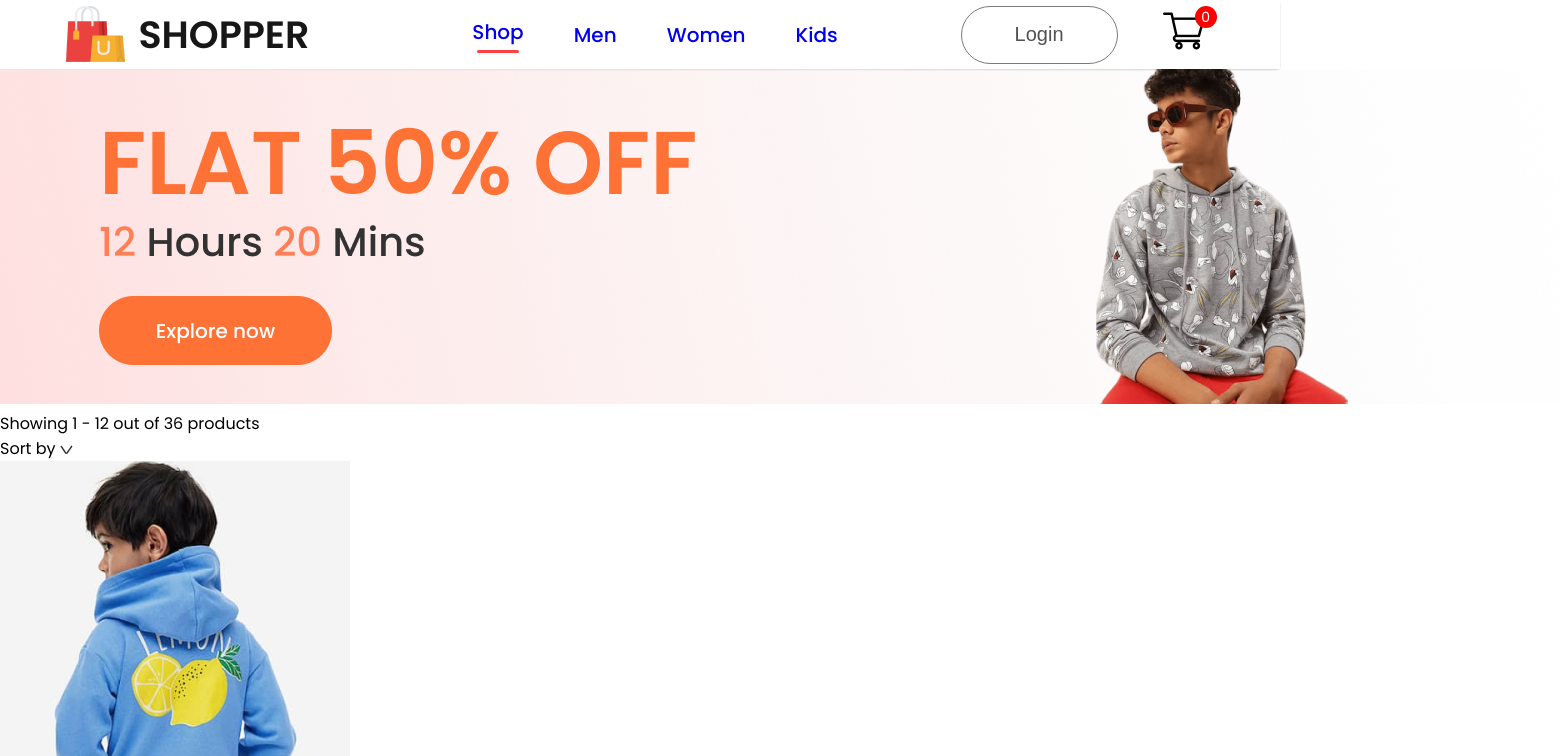
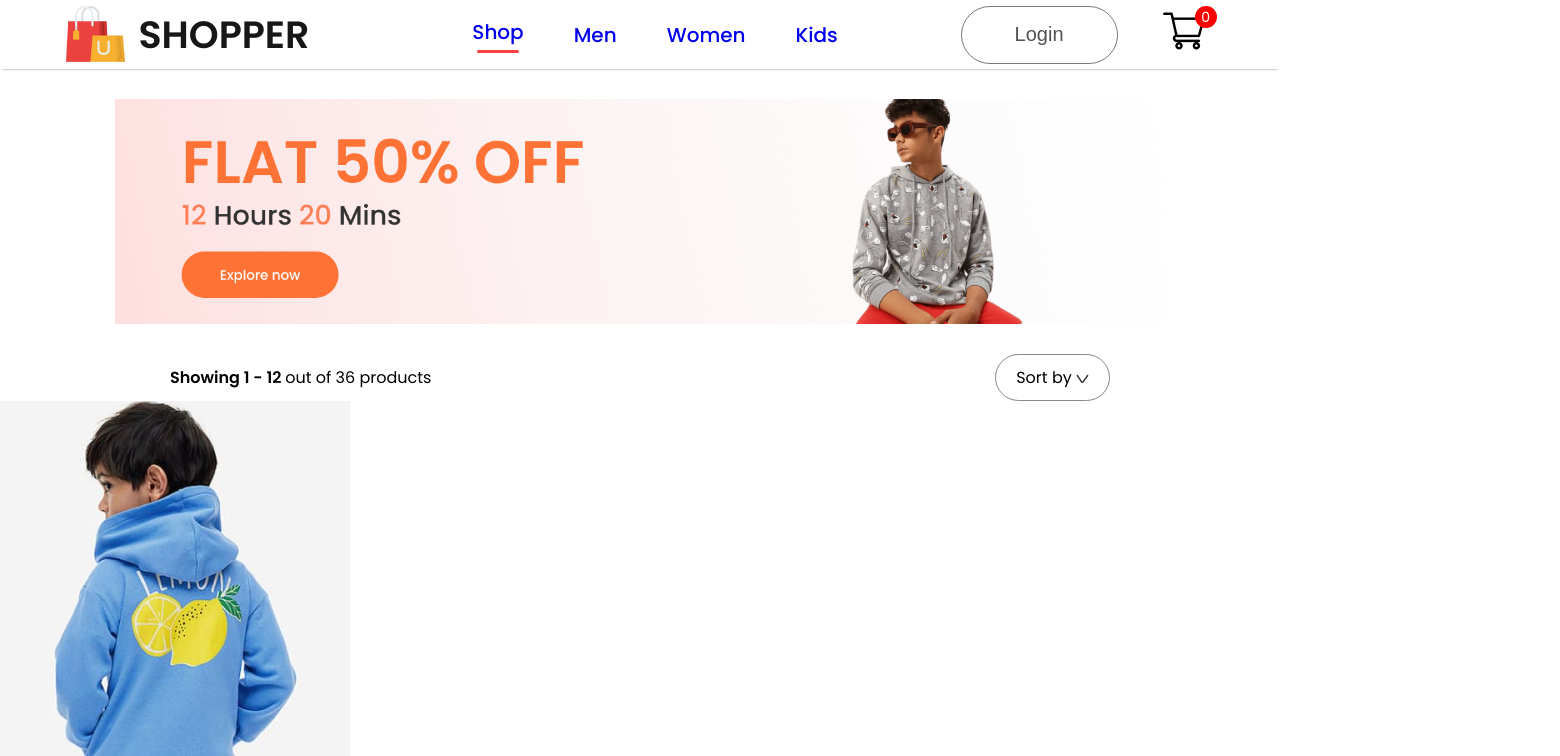
Before and after one commit to KevinShehan/e-commerce, a React (Create React App) app: page /kids in a window 1280 px wide. Shown: the top 756 px of the page, 1560 px wide, since content can reach past the window. Built offline with nearby package versions, Linux system fonts and the light colour scheme.

Commit message:
shop category css part1 completed

```diff
--- a/src/Pages/CSS/ShopCategory.css
+++ b/src/Pages/CSS/ShopCategory.css
@@ -0,0 +1,19 @@
+.shopcategory-banner{
+    display: block;
+    margin: 30px auto;
+    width: 82%;
+}
+.shopcategory-indexSort{
+    display: flex;
+    margin: 0px 170px;
+    justify-content: space-between;
+    align-items: center;
+}
+.shopcategory-sort{
+    padding: 10px 20px;
+    border-radius: 40px;
+    border: 1px solid #888;
+}
+.shopcategory-indexSort p span{
+    font-weight: 600;
+}
--- a/src/Pages/ShopCategory.jsx
+++ b/src/Pages/ShopCategory.jsx
@@ -9,7 +9,7 @@ const ShopCategory = (props) => {
   const { all_product } = useContext(ShopContext);
   return (
     <div className='shop-category'>
-      <img src={props.banner} alt="" />
+      <img className='shopcategory-banner' src={props.banner} alt="" />
       <div className="shopcategory-indexSort">
         <p>
           <span> Showing 1 - 12 </span> out of 36 products
```
